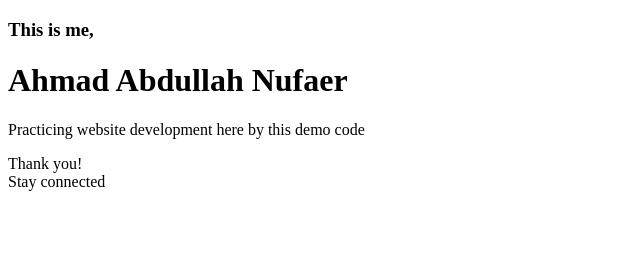
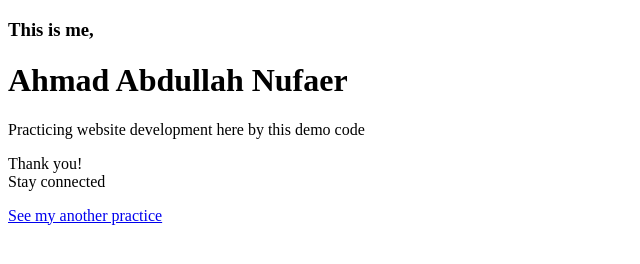
Before and after one commit to Nufaer/Webpractice, a plain HTML site: page index.html in a window 1280 px wide. Shown: the whole page, without its empty margins (0-640 px from the left). Drawn offline with Linux system fonts and the light colour scheme.

Commit message:
Update index.html

```diff
--- a/index.html
+++ b/index.html
@@ -8,5 +8,6 @@
     <h1>Ahmad Abdullah Nufaer</h1>
     <p>Practicing website development here by this demo code</p>
     <p>Thank you! <br> Stay connected</p>
+    <a href="files/practice.html">See my another practice</a>
 </body>
 </html>
```
